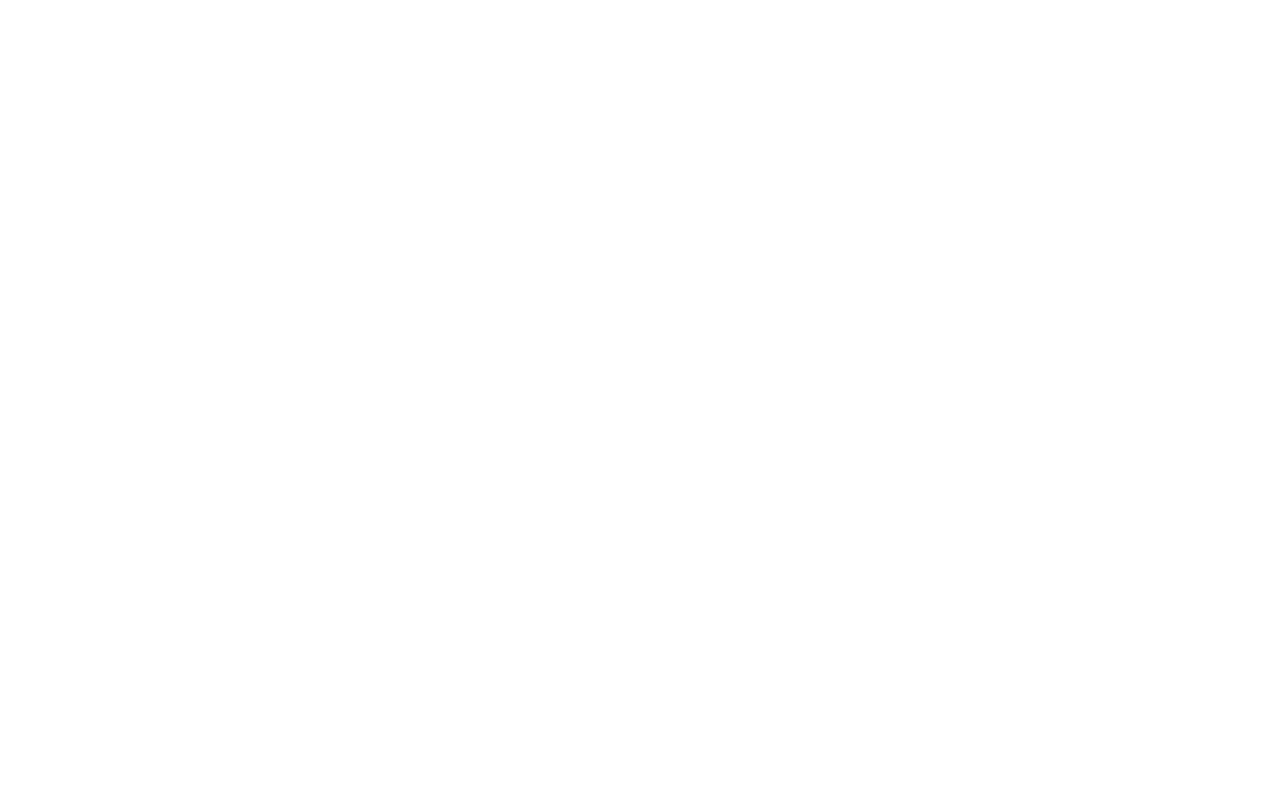
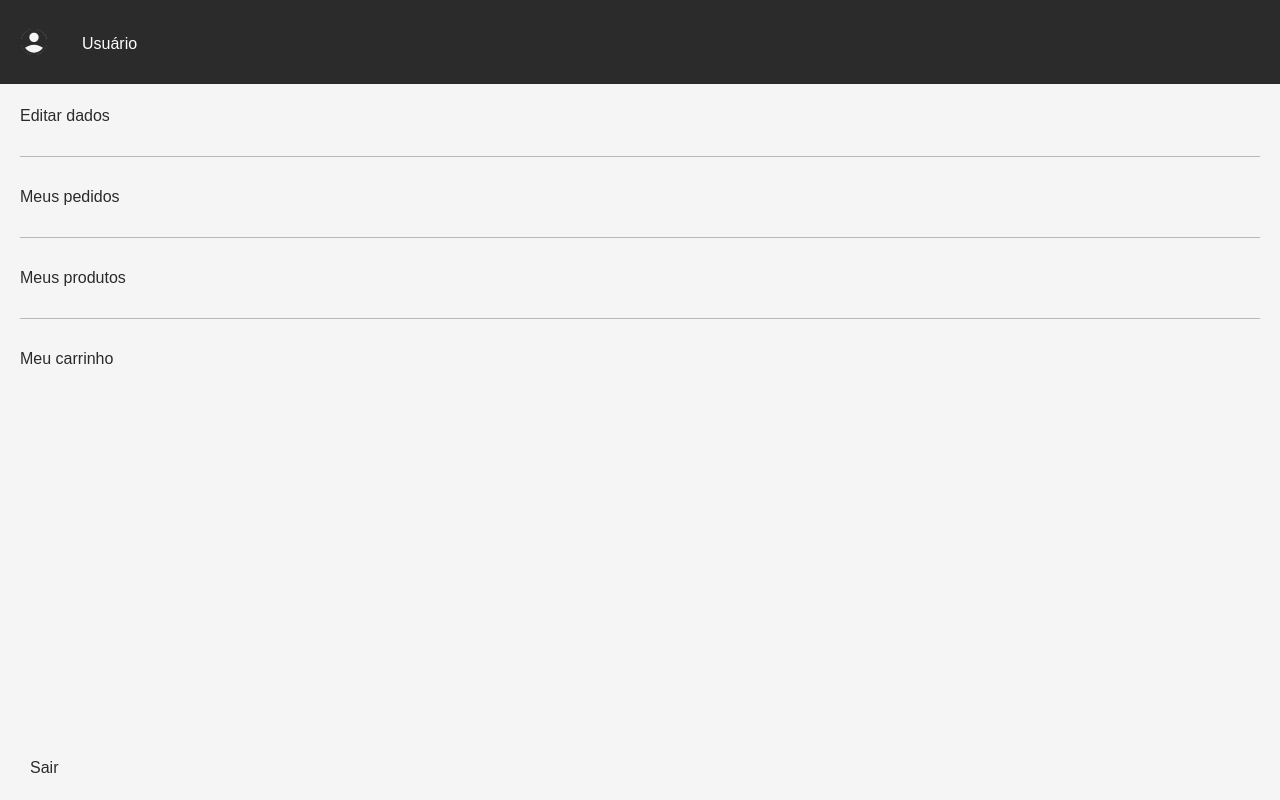
Before and after one commit to Pedr0LA/Trabalho-Individual-Front, a React (Vite) app: page / in a window 1280 px wide. Built offline with nearby package versions, Linux system fonts and the light colour scheme.

Commit message:
feat: menuHamburguer finalizado

```diff
--- a/src/App.tsx
+++ b/src/App.tsx
@@ -1,7 +1,10 @@
+import MenuHamburguer from "./components/menuHamburguer"
+
 function App() {
 
   return (
     <>
+      <MenuHamburguer></MenuHamburguer>
     </>
   )
 }
--- /dev/null
+++ b/src/components/menuHamburguer.tsx
@@ -0,0 +1,27 @@
+import visitante from "../assets/visitante.svg"
+
+import OpcaoHamburguer from "./opcaoHamburguer";
+
+export default function MenuHamburguer() {
+  return (
+    <div className="flex flex-col w-full h-screen bg-background">
+        <header className="flex flex-row items-center gap-[14px] w-full h-21 bg-secondary">
+            <img src = {visitante} className="px-[18px]"/>
+            <span className="font-montserrat size-[20px] font-[500] text-[#FFFFFF]">Usuário</span>
+        </header>
+        <div className="flex flex-col justify-between flex-grow p-5">
+            <div className="flex flex-col flex-grow gap-5">
+                <OpcaoHamburguer label="Editar dados"/>
+                <hr className="my-2 border-[#B9B9B9]" />
+                <OpcaoHamburguer label="Meus pedidos"/>
+                <hr className="my-2 border-[#B9B9B9]" />
+                <OpcaoHamburguer label="Meus produtos"/>
+                <hr className="my-2 border-[#B9B9B9]" />
+                <OpcaoHamburguer label="Meu carrinho"/>
+            </div>
+
+            <OpcaoHamburguer label="Sair" margem="mx-[10px]"/>
+        </div>
+    </div>
+    );
+}
--- /dev/null
+++ b/src/components/opcaoHamburguer.tsx
@@ -0,0 +1,12 @@
+interface OpcaoHamburguerProps{
+  label: string;
+  margem?: string;
+}
+
+export default function OpcaoHamburguer(props: OpcaoHamburguerProps) {
+  return (
+      <div className= {props.margem}>
+        <span className="font-montserrat size-4 font-[500] text-secondary whitespace-nowrap" >{props.label}</span>
+      </div>
+    );
+}
--- a/src/globals.css
+++ b/src/globals.css
@@ -39,11 +39,13 @@
   --color-sidebar-accent-foreground: var(--sidebar-accent-foreground);
   --color-sidebar-border: var(--sidebar-border);
   --color-sidebar-ring: var(--sidebar-ring);
+
+  --font-montserrat: "Montserrat", sans-serif;
 }
 
 :root {
   --radius: 0.625rem;
-  --background: oklch(1 0 0);
+  --background: #F5F5F5;
   --foreground: oklch(0.145 0 0);
   --card: oklch(1 0 0);
   --card-foreground: oklch(0.145 0 0);
@@ -51,7 +53,7 @@
   --popover-foreground: oklch(0.145 0 0);
   --primary: oklch(0.205 0 0);
   --primary-foreground: oklch(0.985 0 0);
-  --secondary: oklch(0.97 0 0);
+  --secondary: #2B2B2B;
   --secondary-foreground: oklch(0.205 0 0);
   --muted: oklch(0.97 0 0);
   --muted-foreground: oklch(0.556 0 0);
@@ -117,4 +119,7 @@
   body {
     @apply bg-background text-foreground;
   }
+  body{
+    font-family: font
 }
+}
--- a/src/main.tsx
+++ b/src/main.tsx
@@ -5,6 +5,6 @@ import App from './App.tsx'
 
 createRoot(document.getElementById('root')!).render(
   <StrictMode>
-    <App />
+    <App/>
   </StrictMode>,
 )
```
Also changed, not shown: src/components/header.tsx (added, +7 -0 lines), src/pages/cadastro/cadastro2.tsx (added, +7 -0 lines), src/assets/visitante.svg (added), src/pages/erroNaPesquisa/erroNaPesquisa.tsx (added), src/pages/home/home.tsx (added), src/pages/login/login.tsx (added).
